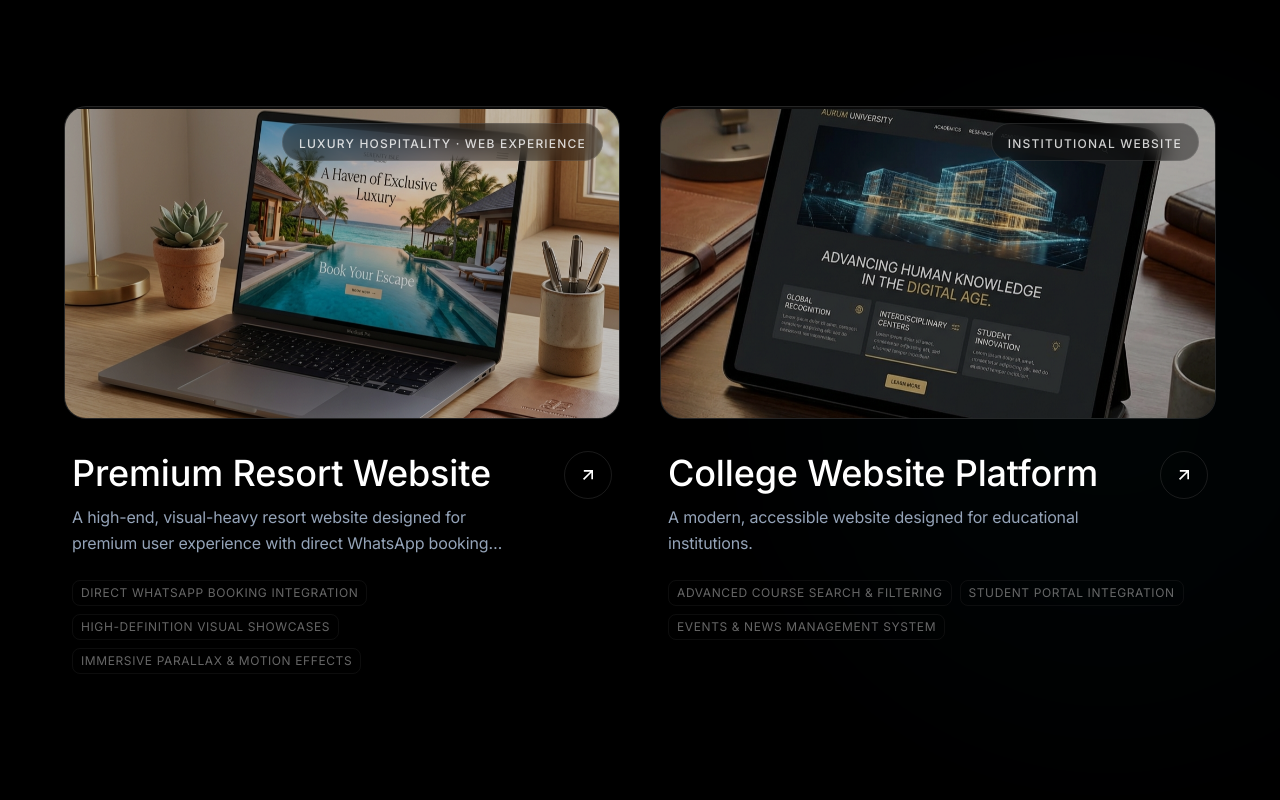
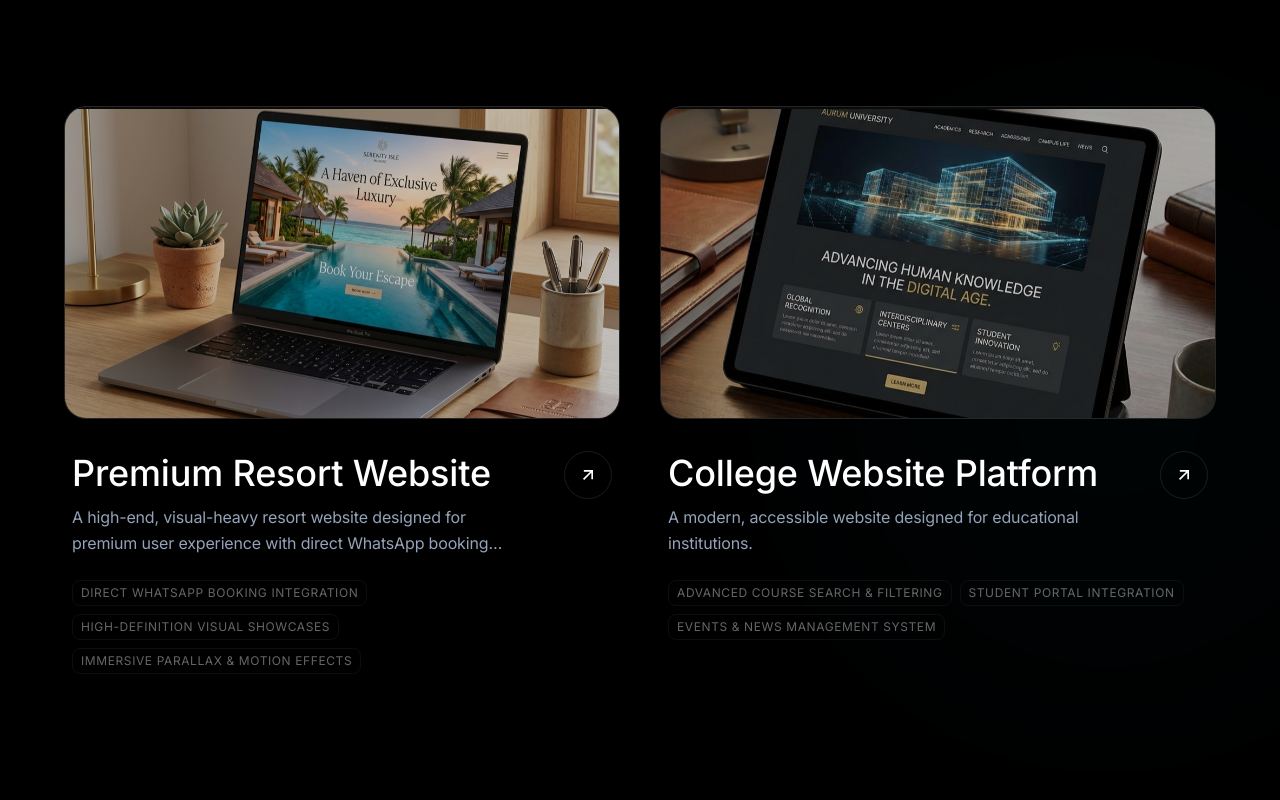
Before and after one commit to navaneethpv/nexora-agency, a Next.js app: page / in a window 1280 px wide. Shown: the part 2780-3580 px from the top of the page. Built offline with nearby package versions, Linux system fonts and the light colour scheme.

Commit message:
feat: add SelectedWork component to display featured projects with GSAP animations and parallax scrolling.

```diff
--- a/src/components/home/SelectedWork.tsx
+++ b/src/components/home/SelectedWork.tsx
@@ -104,12 +104,7 @@ export default function SelectedWork() {
                                         />
                                     </ParallaxScroll>
 
-                                    {/* Floating Badge */}
-                                    <div className="absolute top-4 right-4 z-20 bg-black/40 backdrop-blur-md border border-white/10 px-4 py-1.5 rounded-full">
-                                        <span className="text-[10px] md:text-xs font-medium tracking-widest uppercase text-white/80">
-                                            {project.category}
-                                        </span>
-                                    </div>
+                                    {/* Floating Badge Removed */}
                                 </div>
 
                                 {/* Content */}
```
